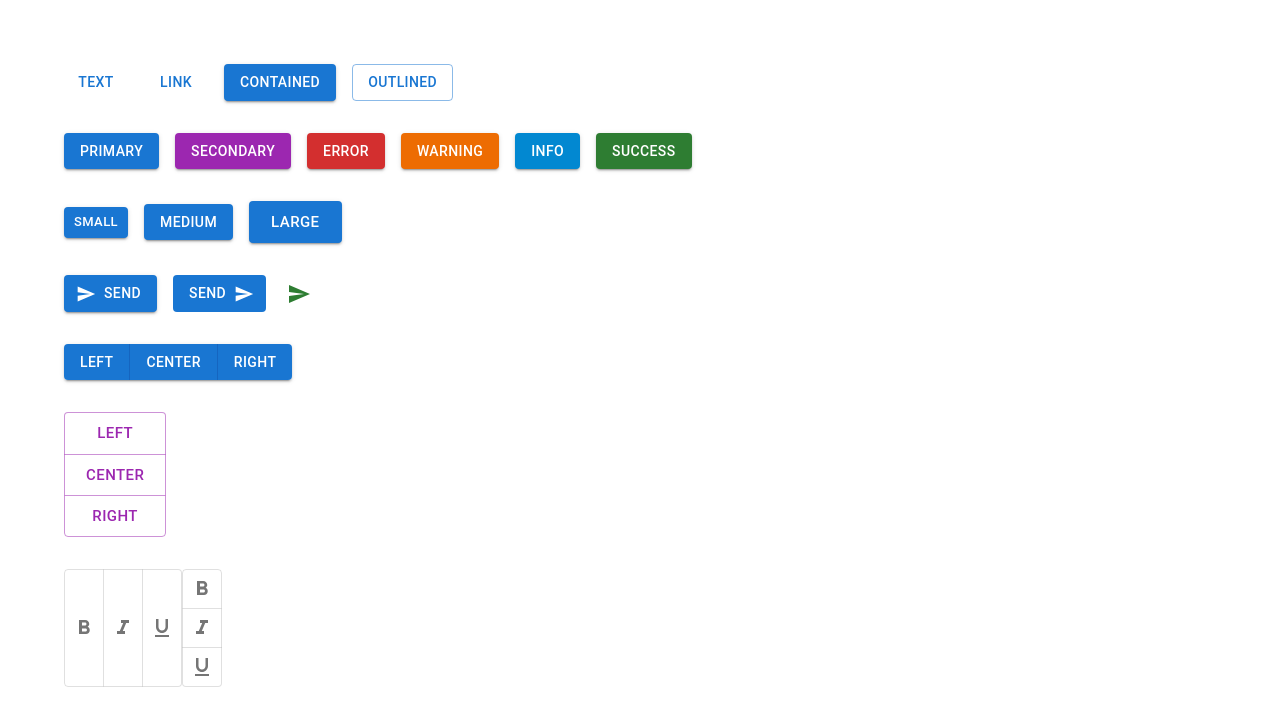
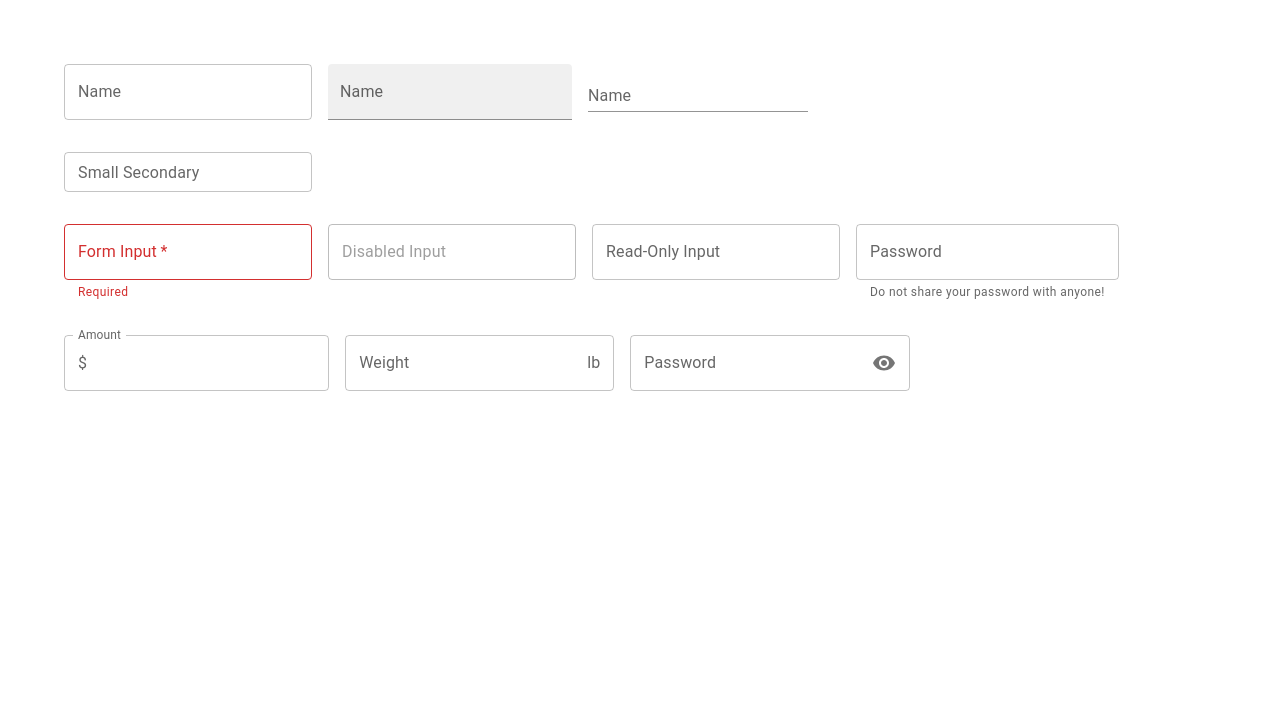
Before and after one commit to djo201/React-MUI, a React (Create React App) app in the folder react-mui-demo/: page / in a window 1280 px wide. Shown: the top 726 px of the page. Built offline with nearby package versions, Linux system fonts and the light colour scheme.

Commit message:
TexfField component

```diff
--- a/react-mui-demo/src/App.tsx
+++ b/react-mui-demo/src/App.tsx
@@ -1,12 +1,14 @@
 import './App.css';
 // import { MuiTypography } from './components/MuiTypography';
-import { MuiButton } from './components/MuiButton';
+// import { MuiButton } from './components/MuiButton';
+import { MuiTextField } from './components/MuiTextField';
 
 function App() {
   return (
     <div className="App">
       {/* <MuiTypography /> */}
-      <MuiButton />
+      {/* <MuiButton /> */}
+      <MuiTextField />
     </div>
   );
 }
--- /dev/null
+++ b/react-mui-demo/src/components/MuiTextField.tsx
@@ -0,0 +1,62 @@
+import React from 'react';
+import { Stack, TextField, InputAdornment } from '@mui/material';
+import VisibilityIcon from '@mui/icons-material/Visibility';
+import { useState } from 'react';
+
+export const MuiTextField = () => {
+  const [value, setValue] = useState('');
+
+  return (
+    <Stack spacing={4}>
+      <Stack direction="row" spacing={2}>
+        <TextField label="Name" variant="outlined" />
+        <TextField label="Name" variant="filled" />
+        <TextField label="Name" variant="standard" />
+      </Stack>
+
+      <Stack direction="row" spacing={2}>
+        <TextField label="Small Secondary" size="small" color="secondary" />
+      </Stack>
+
+      <Stack direction="row" spacing={2}>
+        <TextField
+          label="Form Input"
+          value={value}
+          onChange={(e) => setValue(e.target.value)}
+          required
+          error={!value}
+          helperText={!value ? 'Required' : 'Way to go!'}
+        />
+        <TextField label="Disabled Input" disabled />
+        <TextField label="Read-Only Input" InputProps={{ readOnly: true }} />
+        <TextField
+          label="Password"
+          type="password"
+          helperText="Do not share your password with anyone!"
+        />
+      </Stack>
+
+      <Stack direction="row" spacing={2}>
+        <TextField
+          label="Amount"
+          InputProps={{ startAdornment: <InputAdornment position="start">$</InputAdornment> }}
+        />
+        <TextField
+          label="Weight"
+          InputProps={{ endAdornment: <InputAdornment position="end">lb</InputAdornment> }}
+        />
+        <TextField
+          label="Password"
+          type="password"
+          InputProps={{
+            endAdornment: (
+              <InputAdornment position="end">
+                <VisibilityIcon />
+              </InputAdornment>
+            ),
+          }}
+        />
+      </Stack>
+    </Stack>
+  );
+};
```
